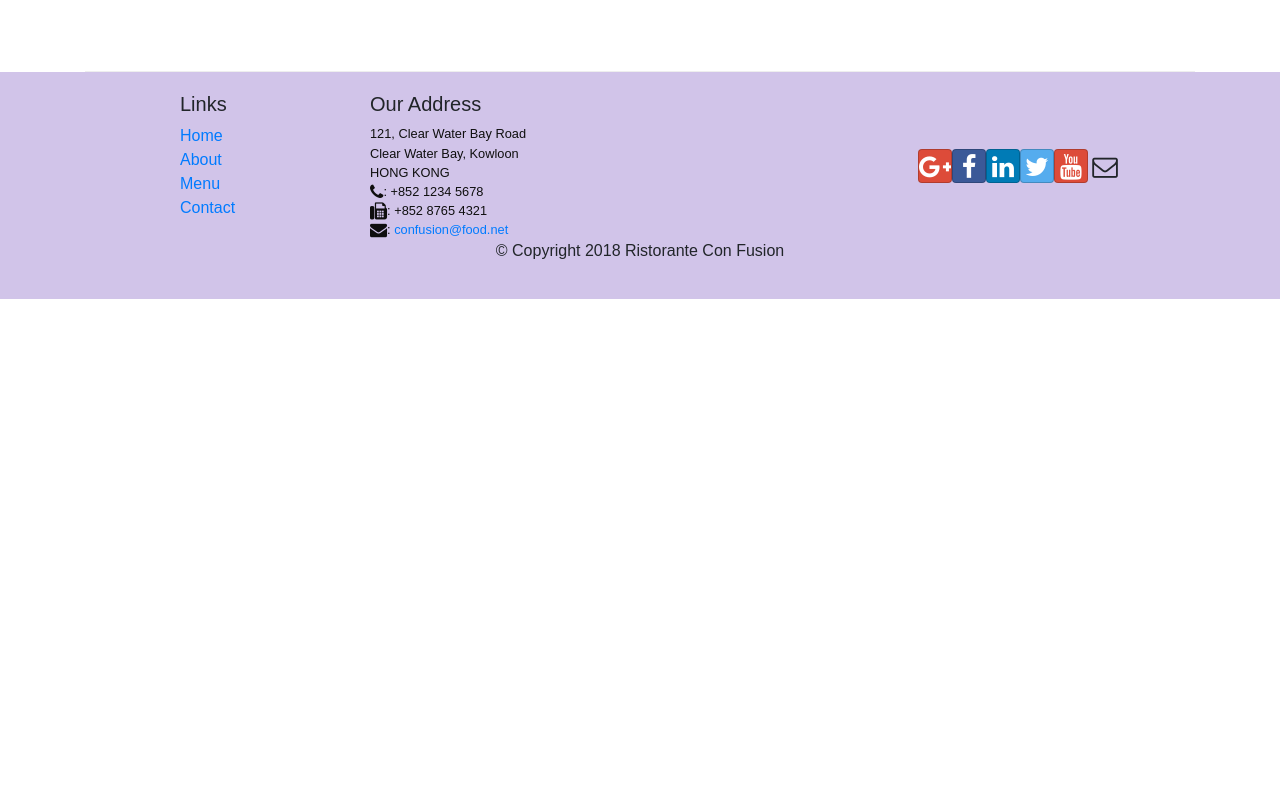
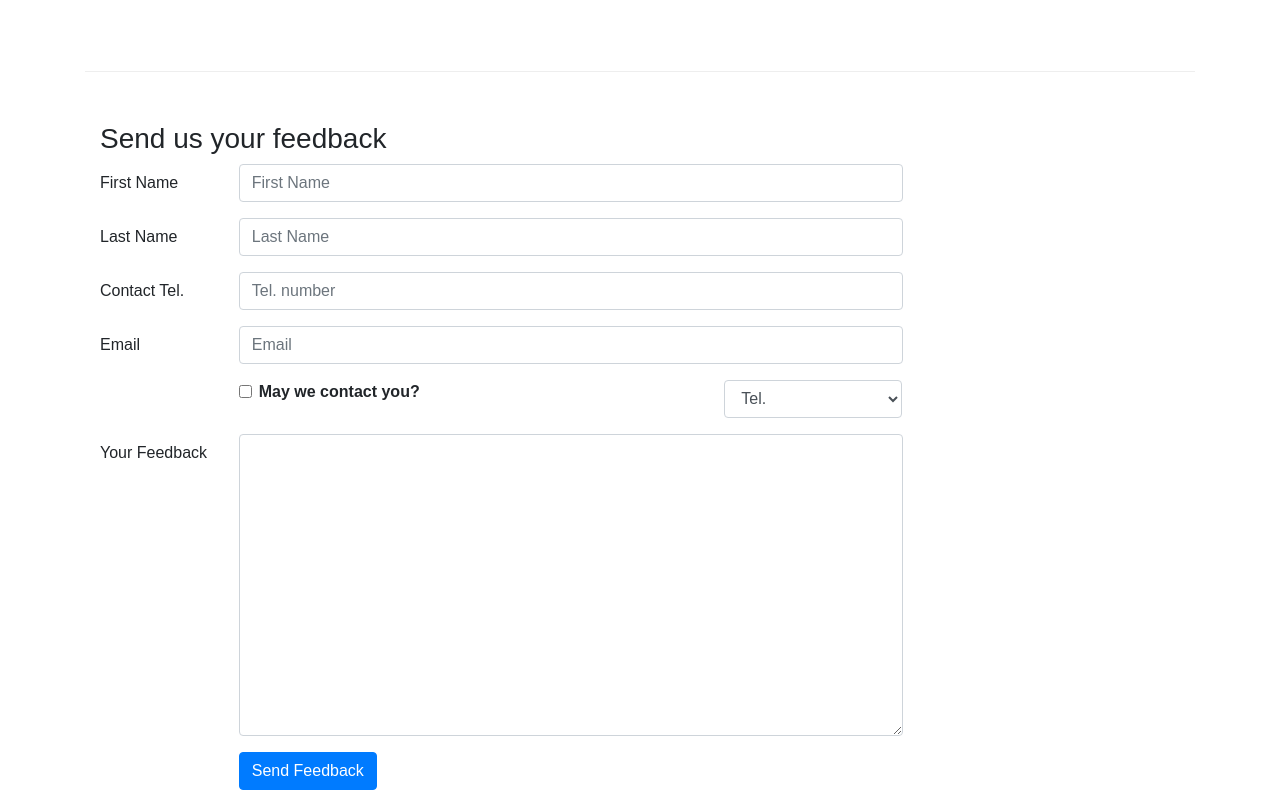
Before and after one commit to preetiamatya/courseraReactJS, a React (Create React App) app: page /contactus in a window 1280 px wide. Shown: the part 800-1600 px from the top of the page. Before the commit the page ends 1099 px from the top, so only its background shows below. Built offline with nearby package versions, Linux system fonts and the light colour scheme.

Commit message:
Controlled Forms

```diff
--- a/src/components/ContactComponent.js
+++ b/src/components/ContactComponent.js
@@ -1,8 +1,38 @@
-import React from 'react';
-import { Breadcrumb, BreadcrumbItem } from 'reactstrap';
+import React, {Component} from 'react';
+import { Breadcrumb, BreadcrumbItem, Button, Form, FormGroup, Label, Input, Col } from 'reactstrap';
 import { Link } from 'react-router-dom';
 
-function Contact(props) {
+class Contact extends Component {
+  constructor (props) {
+    super(props);
+    {/*property should be same as the name of the html elements*/}
+    this.state = {
+      firstname:'',
+      lastname: '',
+      telnum: '',
+      email:'',
+      agree: false,
+      contactType: 'Tel.',
+      message: '',
+    }
+    this.handleSubmit = this.handleSubmit.bind(this);
+    this.handleInputChange = this.handleInputChange.bind(this);
+  }
+  handleInputChange(event) {
+    const target = event.target;
+    const value = target.type === 'checkbox' ? target.checked : target.value;
+    const name = target.name;
+    {/*any change made in form is reflected in the state*/}
+    this.setState ({
+      [name]:value
+    });
+  }
+  handleSubmit(event) {
+    console.log('Current State is: ' + JSON.stringify(this.state));
+    alert('Current State is: ' + JSON.stringify(this.state));
+    event.preventDefault();
+  }
+  render() {
     return(
         <div className="container">
         <div className="row">
@@ -42,8 +72,86 @@
                     </div>
                 </div>
             </div>
+            <div className ="row row-content">
+              <div className="col-12">
+                <h3>Send us your feedback</h3>
+              </div>
+              <div className="col-12 col-md-9">
+                <Form onSubmit={this.handleSubmit}>
+                  <FormGroup row>
+                    <Label for = "firstname" md={2}>First Name </Label>
+                    <Col md={10}>
+                      <Input type="text" id="firstname" name="firstname" placeholder="First Name" value ={this.state.firstname}
+                      onChange = {this.handleInputChange}/>
+                    </Col>
+                  </FormGroup>
+                  <FormGroup row>
+                    <Label htmlFor="lastname" md={2}>Last Name</Label>
+                    <Col md={10}>
+                    <Input type="text" id="lastname" name="lastname" placeholder="Last Name"
+                    value={this.state.lastname} onChange={this.handleInputChange} />
+                    </Col>
+                  </FormGroup>
+                  <FormGroup row>
+                    <Label htmlFor="telnum" md={2}>Contact Tel.</Label>
+                    <Col md={10}>
+                    <Input type="tel" id="telnum" name="telnum" placeholder="Tel. number"
+                    value={this.state.telnum} onChange={this.handleInputChange} />
+                    </Col>
+                  </FormGroup>
+                  <FormGroup row>
+                    <Label htmlFor="email" md={2}>Email</Label>
+                    <Col md={10}>
+                    <Input type="email" id="email" name="email" placeholder="Email"
+                     value={this.state.email} onChange={this.handleInputChange} />
+                    </Col>
+                </FormGroup>
+                <FormGroup row>
+                <Col md={{size: 6, offset: 2}}>
+                    <FormGroup check>
+                        <Label check>
+                            <Input type="checkbox"
+                                name="agree"
+                                checked={this.state.agree}
+                                onChange={this.handleInputChange} /> {' '}
+                            <strong>May we contact you?</strong>
+                        </Label>
+                    </FormGroup>
+                </Col>
+                <Col md={{size: 3, offset: 1}}>
+                    <Input type="select" name="contactType"
+                            value={this.state.contactType}
+                            onChange={this.handleInputChange}>
+                        <option>Tel.</option>
+                        <option>Email</option>
+                    </Input>
+                </Col>
+                </FormGroup>
+                <FormGroup row>
+                    <Label htmlFor="message" md={2}>Your Feedback</Label>
+                    <Col md={10}>
+                        <Input type="textarea" id="message" name="message"
+                            rows="12"
+                            value={this.state.message}
+                            onChange={this.handleInputChange}></Input>
+                    </Col>
+                </FormGroup>
+                <FormGroup row>
+                    <Col md={{size: 10, offset: 2}}>
+                        <Button type="submit" color="primary">
+                            Send Feedback
+                        </Button>
+                    </Col>
+                </FormGroup>
+
+                </Form>
+              </div>
+            </div>
         </div>
     );
+
+  }
 }
 
+
 export default Contact;
```
